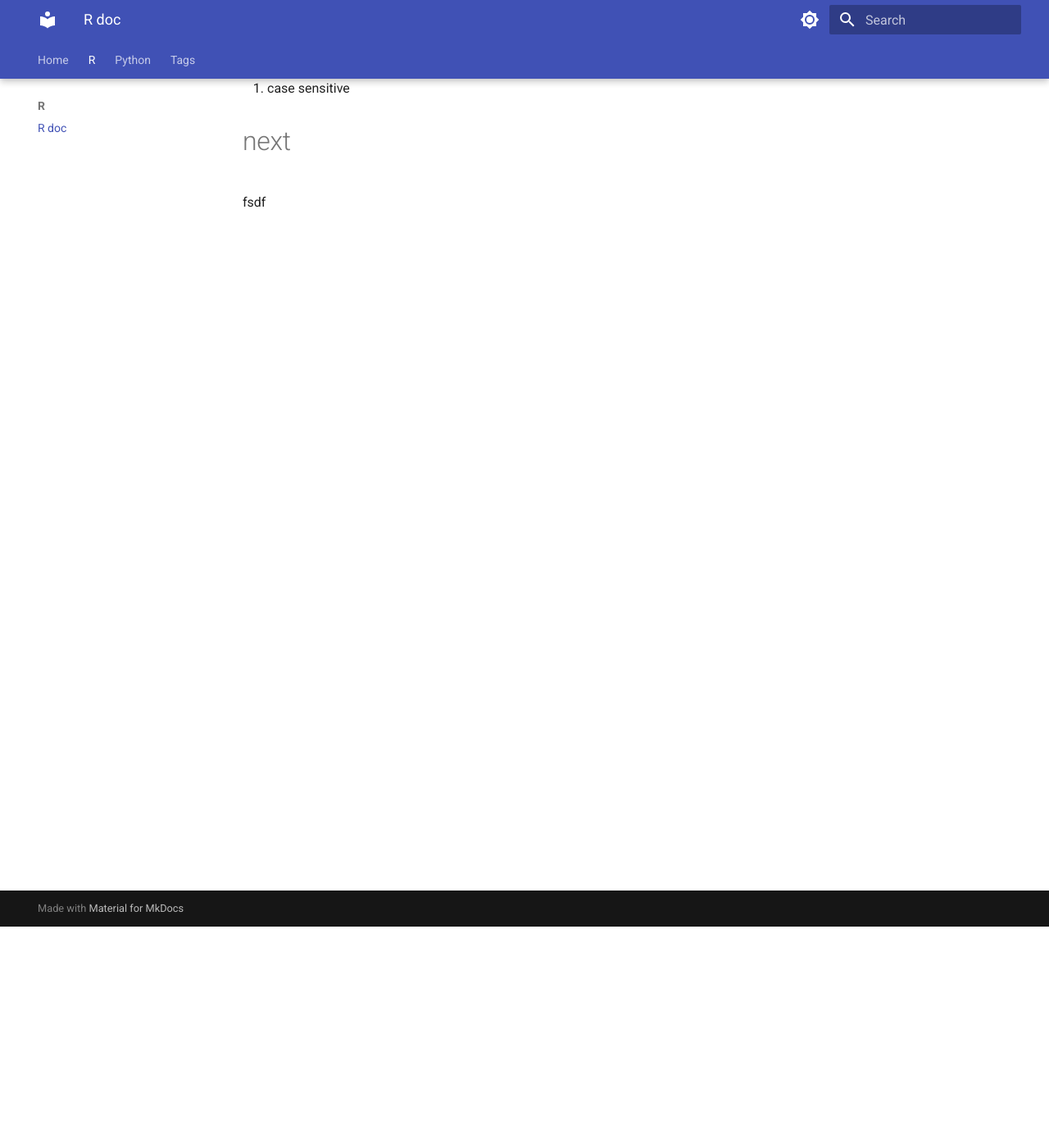
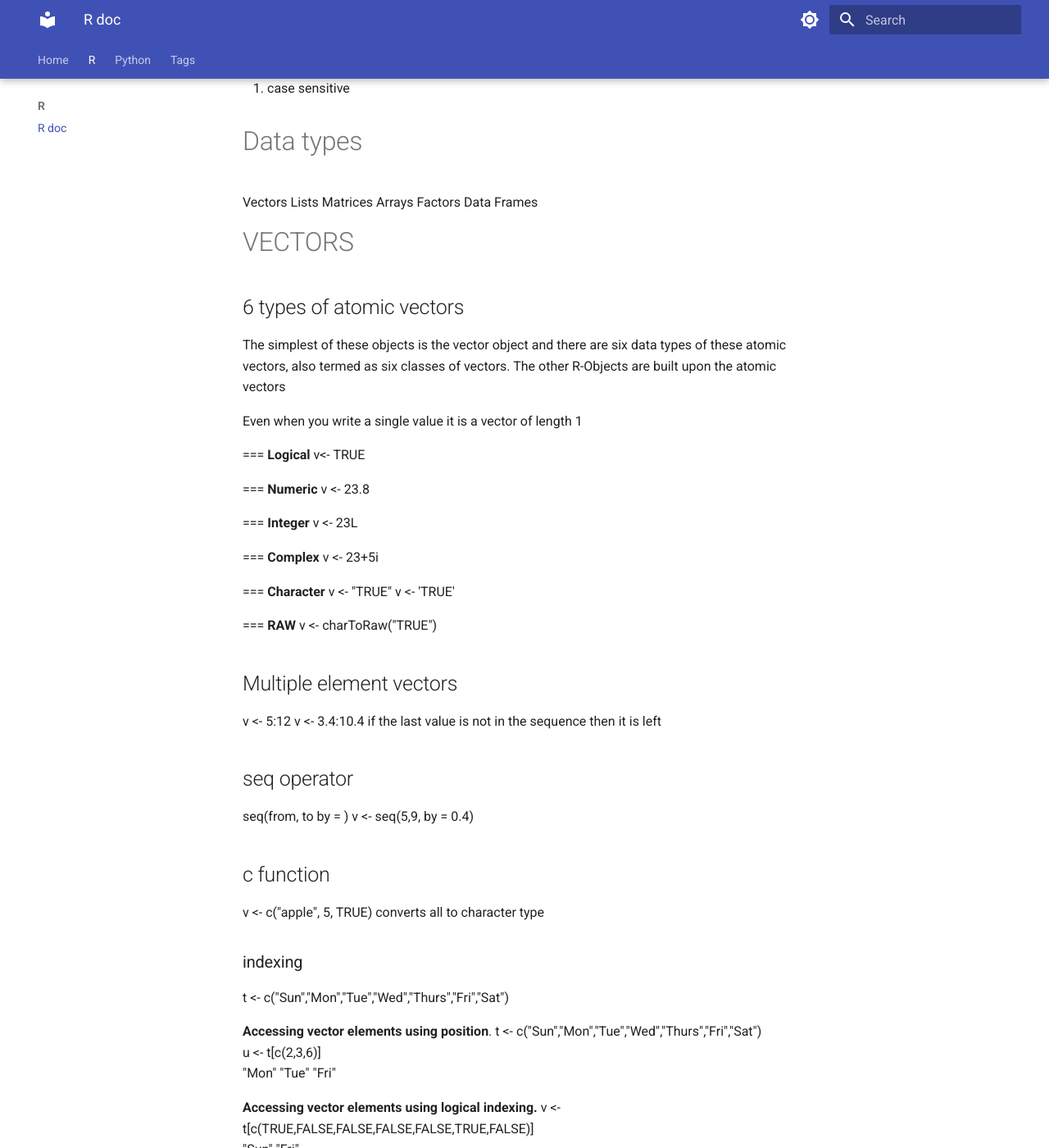
Before and after one commit to TrevorCl/mkdocs, an MkDocs documentation site: the page built from docs/r/R doc.md, in a window 1280 px wide and 1400 px high, scrolled down 270 px. Shown: the whole window at 82% size. Built offline with MkDocs 1.6.1 and Material for MkDocs 9.7.7, drawn with Linux system fonts in a browser that asks for light colours; some of the changed text lies outside the part shown.

Commit message:
R vectors

```diff
--- a/docs/r/R doc.md
+++ b/docs/r/R doc.md
@@ -18,5 +18,68 @@ tags:
     4. ctrl + shift + R adds sections
 
 
-# next
-fsdf
+# Data types
+Vectors
+Lists
+Matrices
+Arrays
+Factors
+Data Frames
+
+# VECTORS
+## 6 types of atomic vectors
+The simplest of these objects is the vector object and there are six data types of these atomic vectors, also termed as six classes of vectors. The other R-Objects are built upon the atomic vectors
+
+Even when you write a single value it is a vector of length 1
+
+=== **Logical**
+    v<- TRUE
+
+=== **Numeric**
+    v <- 23.8
+
+=== **Integer**
+    v <- 23L
+
+=== **Complex**
+    v <- 23+5i
+
+=== **Character**
+   v <- "TRUE"
+   v <- 'TRUE'
+
+=== **RAW**
+   v <- charToRaw("TRUE")
+
+## Multiple element vectors
+v <- 5:12
+v <- 3.4:10.4
+if the last value is not in the sequence then it is left
+
+## seq operator
+seq(from, to by = )
+v <- seq(5,9, by = 0.4)
+
+## c function
+v <- c("apple", 5, TRUE) converts all to character type
+
+### indexing
+t <- c("Sun","Mon","Tue","Wed","Thurs","Fri","Sat")
+
+**Accessing vector elements using position**.
+t <- c("Sun","Mon","Tue","Wed","Thurs","Fri","Sat")
+u <- t[c(2,3,6)]
+ "Mon" "Tue" "Fri"
+
+**Accessing vector elements using logical indexing.**
+v <- t[c(TRUE,FALSE,FALSE,FALSE,FALSE,TRUE,FALSE)]
+"Sun" "Fri"
+
+**Accessing vector elements using negative indexing.**
+negative drops from the vector
+x <- t[c(-2,-5)]
+"Sun" "Tue" "Wed" "Fri" "Sat"
+
+**Accessing vector elements using 0/1 indexing.**
+y <- t[c(0,0,0,0,0,0,1)]
+"Sun"
```
